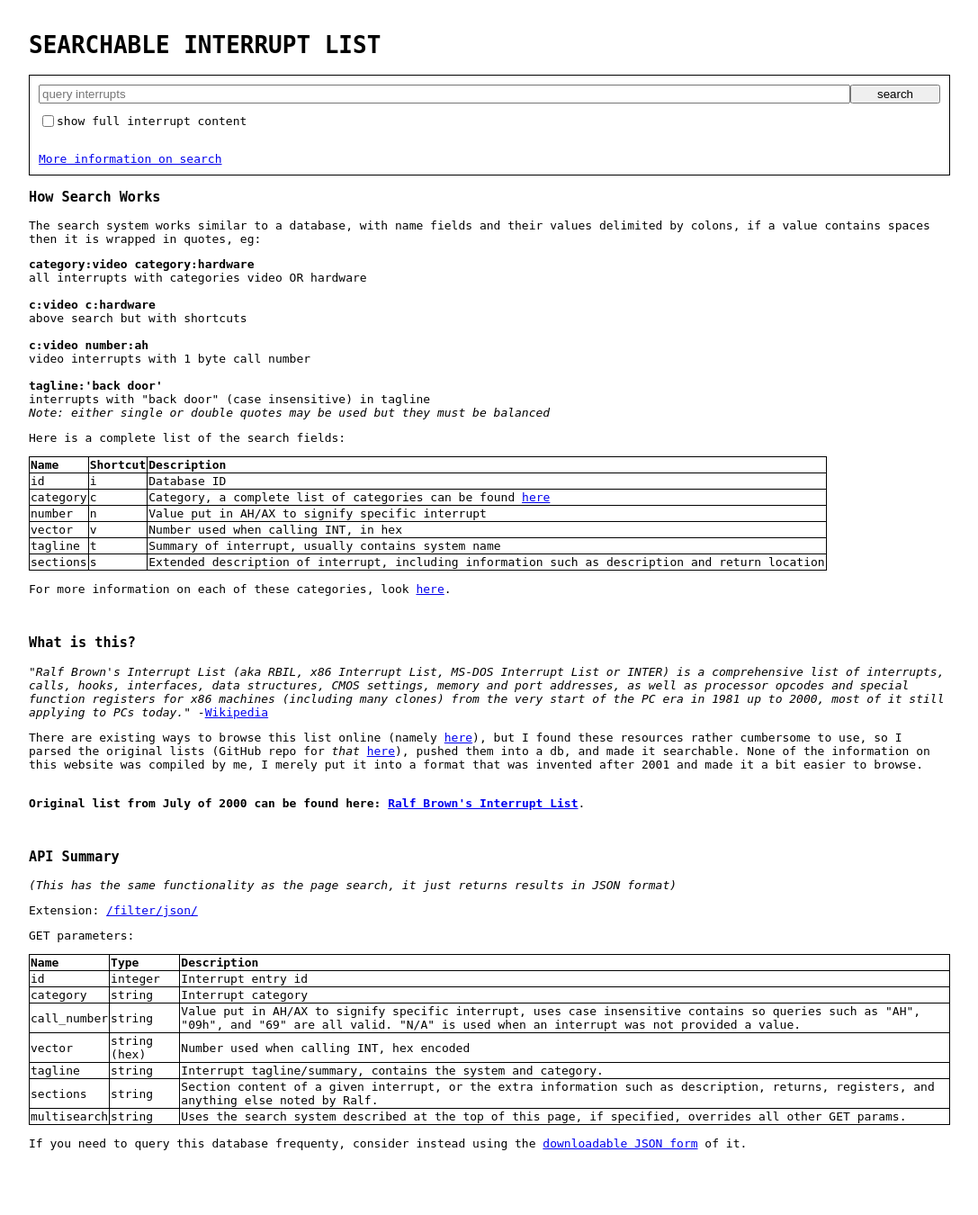
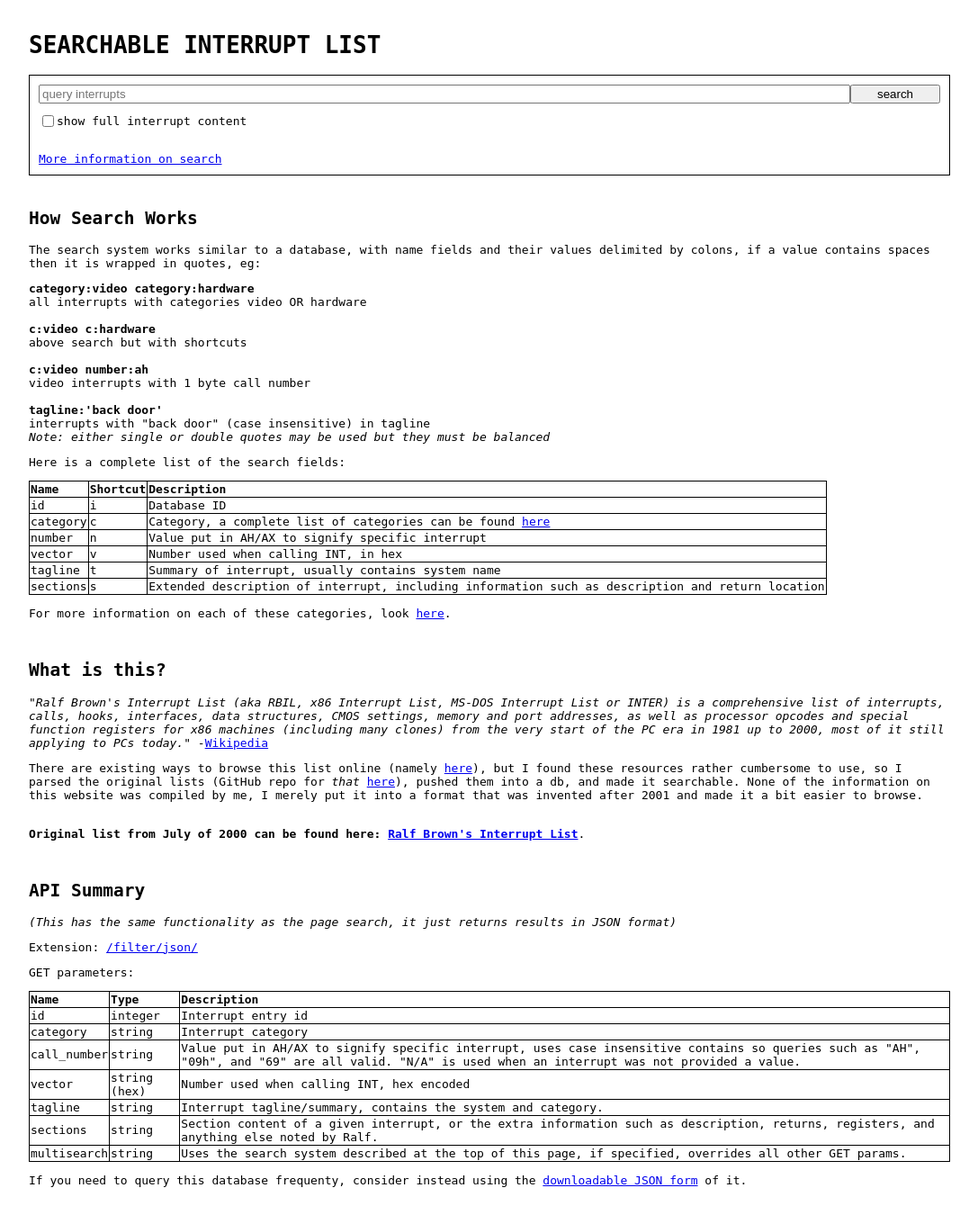
Before and after one commit to Shensd/interrupt-search, a Django app: page / in a window 1280 px wide. Shown: the whole page at 90% size, without its empty margins (96-1183 px from the left). Before the commit the page ends 1278 px from the top, so only its background shows below. Run offline with Django 3.2, Linux system fonts and the light colour scheme.

Commit message:
Minor css changes

```diff
--- a/ralf_explorer/static/ralf_explorer/styles.css
+++ b/ralf_explorer/static/ralf_explorer/styles.css
@@ -27,6 +27,9 @@ td {
     justify-content: center;
     align-items: left;
     flex-direction: column;
+}
+.about {
+    margin-top: 20px;
 }
 
 .search {
--- a/ralf_explorer/templates/ralf_explorer/index.html
+++ b/ralf_explorer/templates/ralf_explorer/index.html
@@ -17,7 +17,7 @@
             </div>
 
             <div class="about">
-                <h3 id="search-help">How Search Works</h3>
+                <h2 id="search-help">How Search Works</h2>
                 <p>
                     The search system works similar to a database, with name fields and their values delimited by colons, if a
                     value contains spaces then it is wrapped in quotes, eg:
@@ -83,7 +83,7 @@
 
                 <br/>
 
-                <h3>What is this?</h3>
+                <h2>What is this?</h2>
                 <p>
                     <em>"Ralf Brown's Interrupt List (aka RBIL, x86 Interrupt List, MS-DOS Interrupt List or INTER) is a comprehensive list
                     of interrupts, calls, hooks, interfaces, data structures, CMOS settings, memory and port addresses, as well as processor
@@ -103,7 +103,7 @@
                 </p>
 
                 <br/>
-                <h3>API Summary</h3>
+                <h2>API Summary</h2>
                 <p>
                     <em>(This has the same functionality as the page search, it just returns results in JSON format)</em>
                 </p>
```
